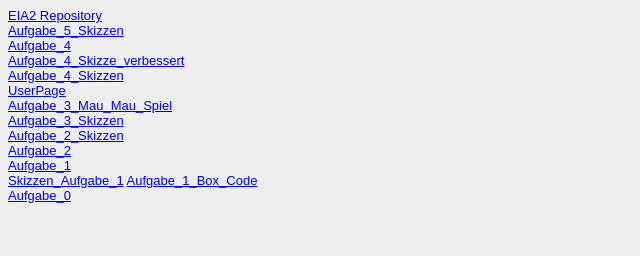
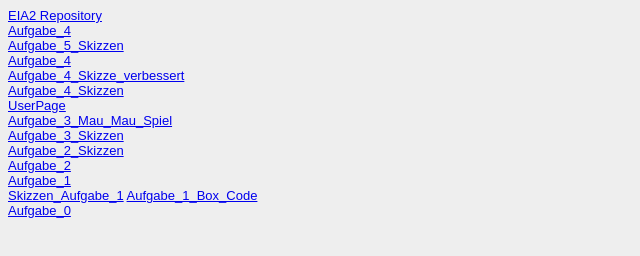
Before and after one commit to MarvinKuebler/Steckbrief, a plain HTML site: page steckbrief.htm in a window 1280 px wide. Shown: the whole page, without its empty margins (0-640 px from the left). Drawn offline with Linux system fonts and the light colour scheme.

Commit message:
added link to task_05

```diff
--- a/steckbrief.htm
+++ b/steckbrief.htm
@@ -6,6 +6,7 @@
 -->
 <!-- Hier bitte die Vorkenntnisse im Bereich Programmierung zu Beginn der Veranstaltung kurz beschreiben! -->
 <a href="https://github.com/MarvinKuebler/EIA2" target="_blank">EIA2 Repository</a></br>
+<a href="https://marvinkuebler.github.io//EIA2/Aufgabe_5/index.html" target="_blank!">Aufgabe_4</a></br>
 <a href="https://marvinkuebler.github.io/EIA2/Aufgabe_5/skizzen/EIA_Konzept_Aufgabe_5.pdf" target="_blank!">Aufgabe_5_Skizzen</a></br>
 <a href="https://marvinkuebler.github.io/EIA2/Aufgabe_4/index.html" target="_blank!">Aufgabe_4</a></br>
 <a href="https://marvinkuebler.github.io/EIA2//Aufgabe_4/skizzen/EIA_Konzept_Verbessert_Aufgabe_4.pdf" target="_blank!">Aufgabe_4_Skizze_verbessert</a></br>
```
